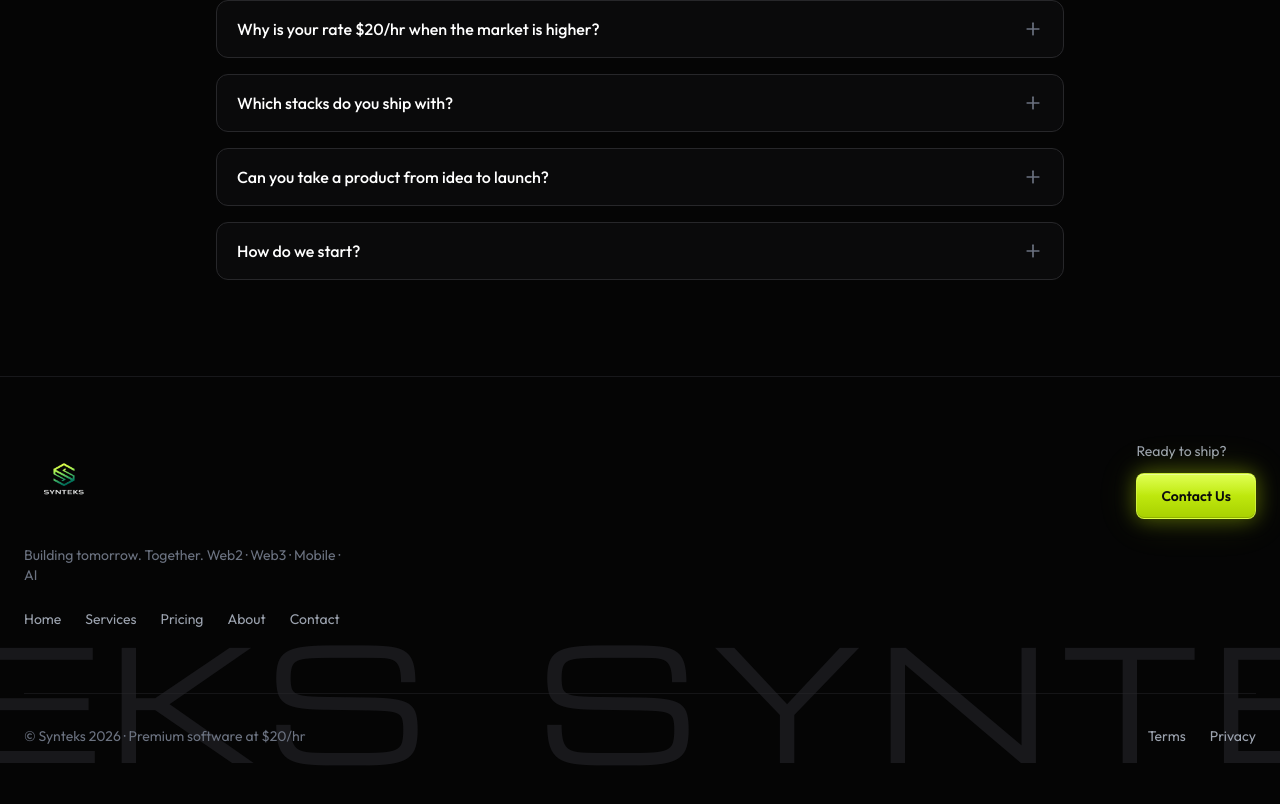
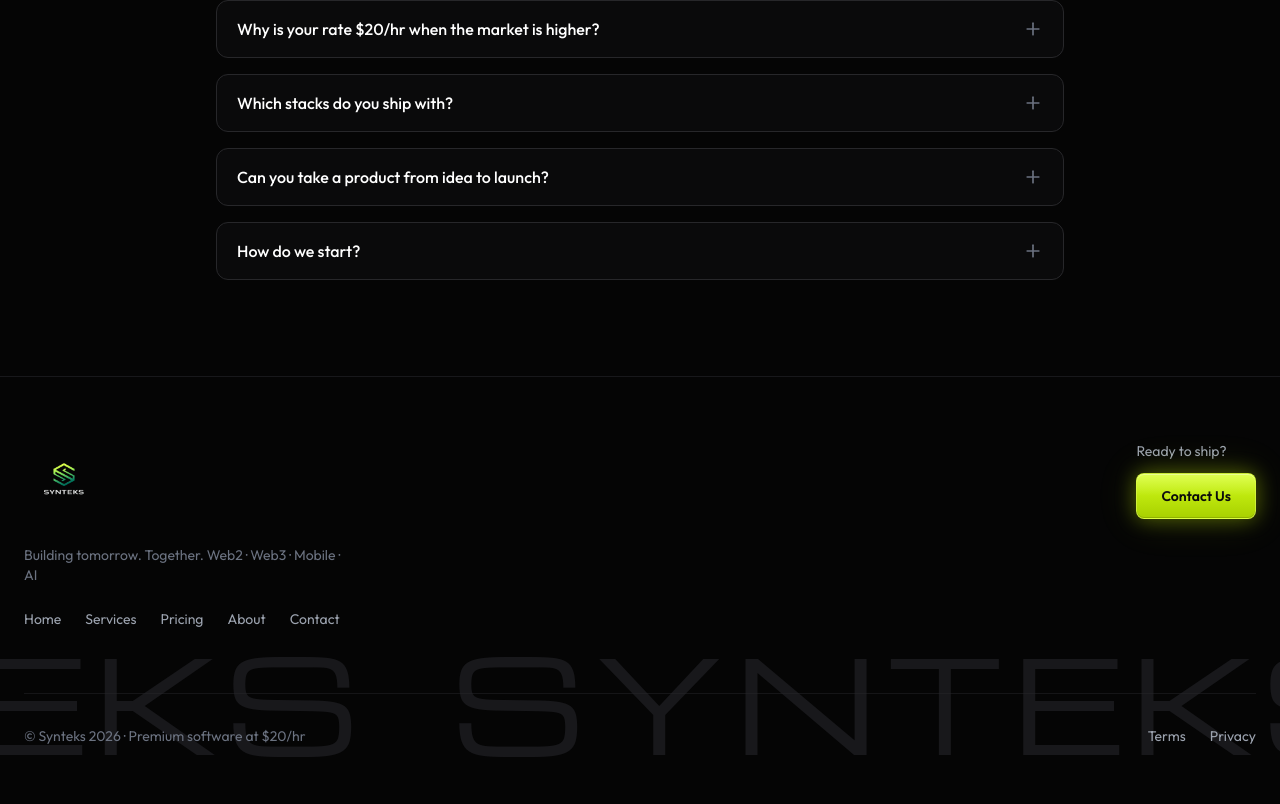
Before and after one commit to Minhal128/synteks, a Next.js app: page /contact in a window 1280 px wide. Shown: the part 1306-2110 px from the top of the page. Before the commit the page ends 2084 px from the top, so only its background shows below. Built offline with nearby package versions, Linux system fonts and the light colour scheme.

Commit message:
animation and smothness

```diff
--- a/src/components/Footer.tsx
+++ b/src/components/Footer.tsx
@@ -19,14 +19,14 @@ const footerLinks = [
 
 export function Footer() {
   return (
-    <footer className="relative bg-[#050505] pt-16 pb-8 overflow-hidden border-t border-zinc-900">
-      {/* Moving linear SYNTEKS watermark */}
-      <div className="absolute inset-x-0 bottom-0 h-[40%] overflow-hidden pointer-events-none select-none">
-        <div className="flex w-max animate-slide whitespace-nowrap">
+    <footer className="relative bg-[#050505] pt-16 pb-16 overflow-hidden border-t border-zinc-900">
+      {/* Moving linear SYNTEKS watermark — lifted so letters aren't clipped */}
+      <div className="absolute inset-x-0 bottom-8 md:bottom-12 overflow-hidden pointer-events-none select-none">
+        <div className="flex w-max animate-slide whitespace-nowrap items-center">
           {[0, 1].map((copy) => (
             <span
               key={copy}
-              className="font-display text-[14vw] md:text-[12vw] leading-none text-zinc-900 tracking-wider px-8"
+              className="font-display text-[12vw] md:text-[10vw] leading-none text-zinc-900 tracking-wider px-8"
             >
               SYNTEKS&nbsp;&nbsp;SYNTEKS&nbsp;&nbsp;SYNTEKS&nbsp;&nbsp;
             </span>
--- a/src/components/Hero.tsx
+++ b/src/components/Hero.tsx
@@ -23,7 +23,7 @@ export function Hero() {
       setPhase("content");
       return;
     }
-    const hold = setTimeout(() => setPhase("dissolve"), 3000);
+    const hold = setTimeout(() => setPhase("dissolve"), 1000);
     return () => clearTimeout(hold);
   }, []);
 
@@ -78,9 +78,9 @@ export function Hero() {
               <Image
                 src="/logo.png"
                 alt="Synteks"
-                width={360}
-                height={260}
-                className="w-[220px] sm:w-[300px] md:w-[360px] h-auto object-contain drop-shadow-[0_0_50px_rgba(200,240,0,0.35)]"
+                width={520}
+                height={380}
+                className="w-[300px] sm:w-[400px] md:w-[480px] lg:w-[520px] h-auto object-contain drop-shadow-[0_0_60px_rgba(200,240,0,0.4)]"
                 priority
               />
 
```
